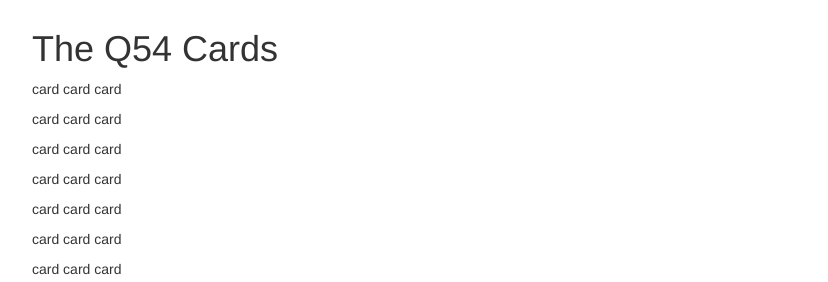
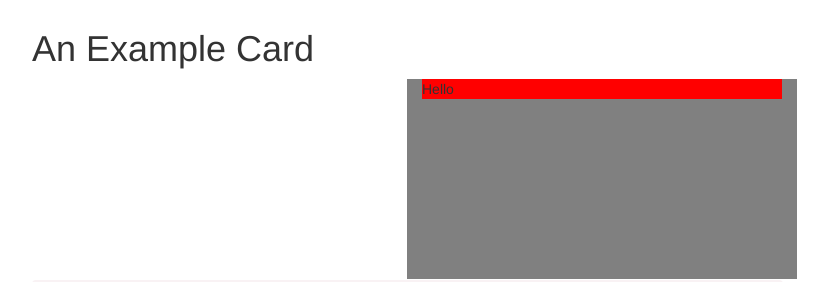
Before and after one commit to Davis-B-Allen/qforhumans, a Rails app: page /cards in a window 1280 px wide. Shown: the part 51-333 px from the top of the page, without its empty margins (38-866 px from the left). Run offline with Rails 7, Linux system fonts and the light colour scheme; style sheets or scripts are compiled from the project's sources; some libraries are stand-ins or nearby versions.

```diff
--- a/app/assets/stylesheets/custom.scss
+++ b/app/assets/stylesheets/custom.scss
@@ -6,3 +6,20 @@
 body {
   padding-top: 60px;
 }
+
+.card_outer {
+  height: 200px;
+}
+
+.card_inner {
+  width:100%;
+  // padding-top:100%;
+  background-color:red;
+}
+
+
+.card_border {
+  width: 300px;
+  height: 500px;
+  background-color: grey;
+}
--- a/app/controllers/cards_controller.rb
+++ b/app/controllers/cards_controller.rb
@@ -1,2 +1,6 @@
 class CardsController < ApplicationController
+
+  def show
+    @card = Card.find(params[:id])
+  end
 end
--- a/app/views/static_pages/cards.html.erb
+++ b/app/views/static_pages/cards.html.erb
@@ -1,8 +1,8 @@
-<h1>The Q54 Cards</h1>
-<p>card   card   card</p>
-<p>card   card   card</p>
-<p>card   card   card</p>
-<p>card   card   card</p>
-<p>card   card   card</p>
-<p>card   card   card</p>
-<p>card   card   card</p>
+<h1>An Example Card</h1>
+<div class="row">
+  <div class="card_outer col-md-4 col-md-offset-4 col-xs-10 col-xs-offset-1" style="background-color:grey;">
+    <div class="card_inner">
+      Hello
+    </div>
+  </div>
+</div>
--- a/config/routes.rb
+++ b/config/routes.rb
@@ -1,6 +1,7 @@
 Rails.application.routes.draw do
   # get 'decks/show'
   resources :decks, only: [:show]
+  resources :cards, only: [:show]
 
   # For details on the DSL available within this file, see http://guides.rubyonrails.org/routing.html
   root 'static_pages#home'
```
Also changed, not shown: app/helpers/cards_helper.rb (+43 -0 lines), app/views/cards/show.html.erb (added, +19 -0 lines), app/views/decks/show.html.erb (+11 -0 lines), app/views/static_pages/about.html.erb (+3 -10 lines), app/assets/images/icon_150_club.png (added), app/assets/images/icon_150_diamond.png (added), app/assets/images/icon_150_heart.png (added), app/assets/images/icon_150_spade.png (added).
